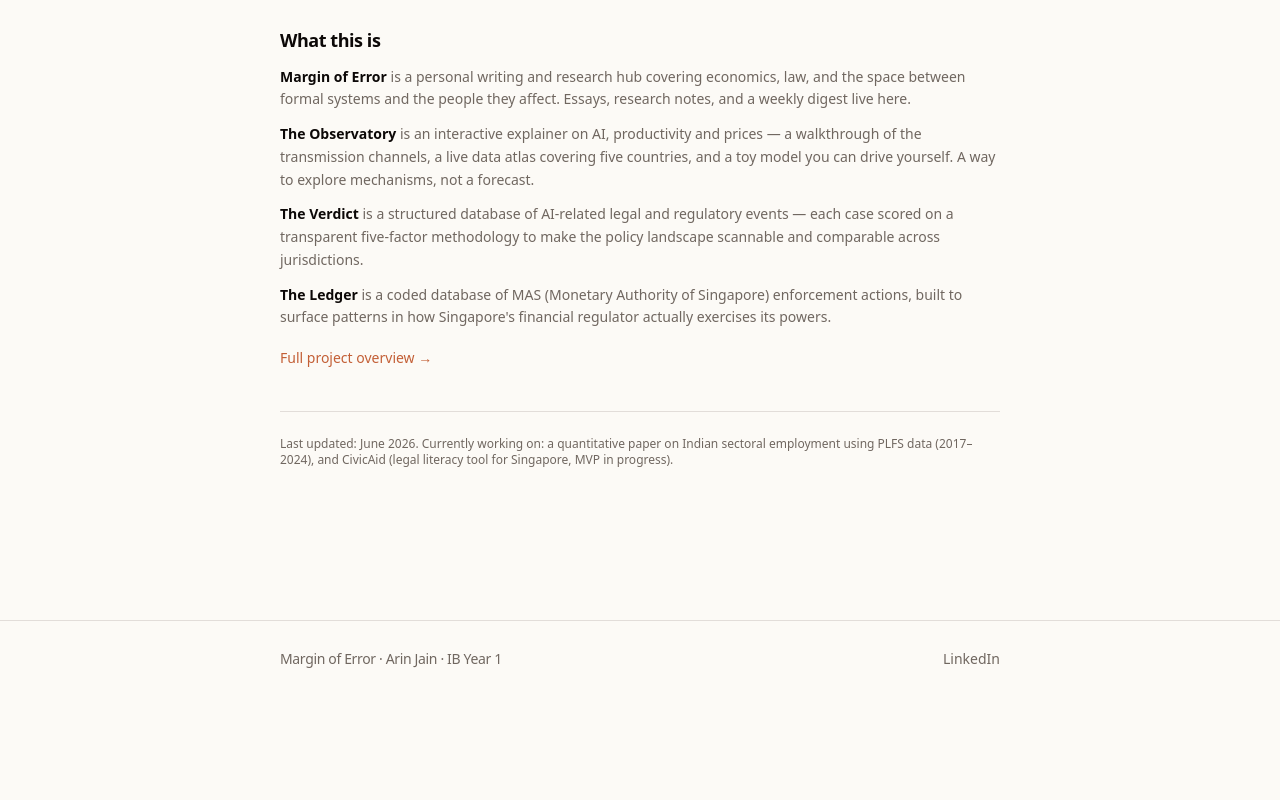
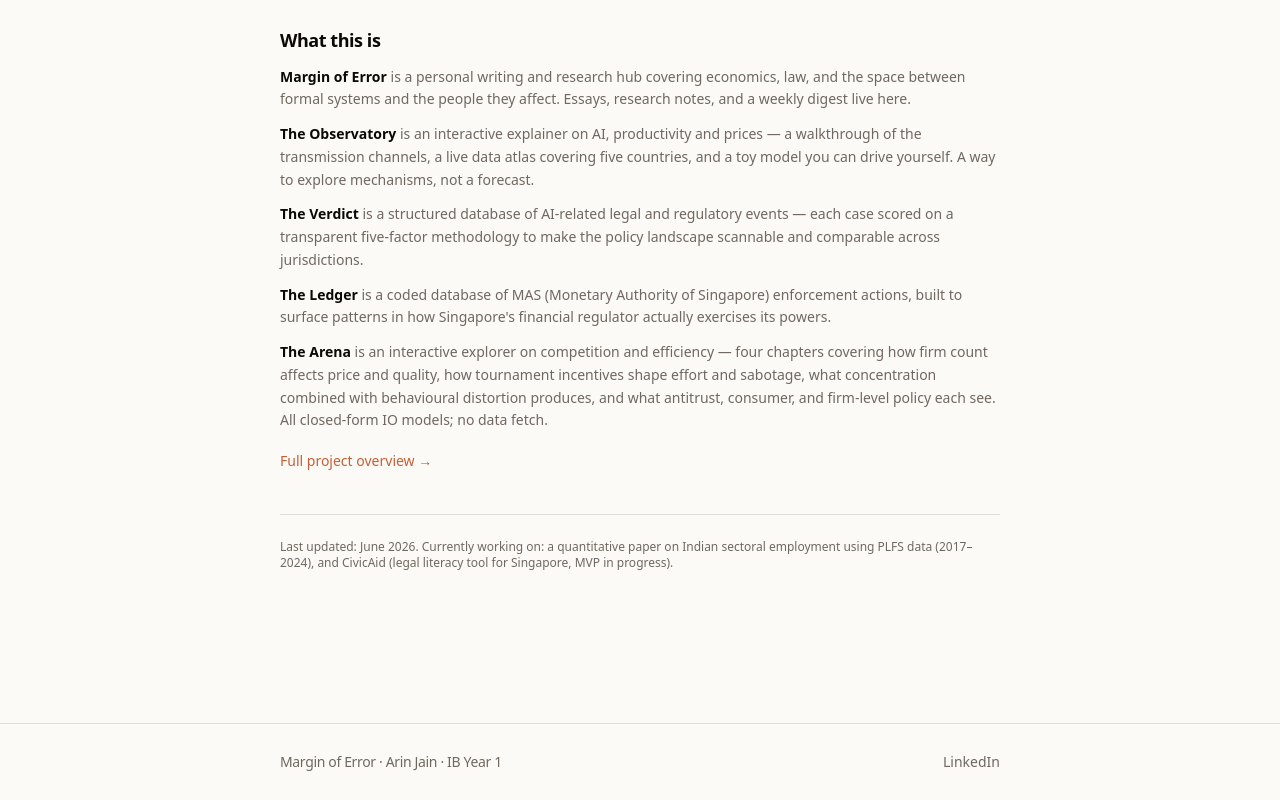
Before and after one commit to bobwrd/margin-of-error, a React (Vite) app: page / in a window 1280 px wide. Shown: the part 1748-2548 px from the top of the page. Before the commit the page ends 2445 px from the top, so only its background shows below. Built offline with nearby package versions, Linux system fonts and the light colour scheme.

Commit message:
feat: add Arena to homepage 'What this is' section

```diff
--- a/src/pages/Home.tsx
+++ b/src/pages/Home.tsx
@@ -141,11 +141,20 @@ export default function Home() {
           each case scored on a transparent five-factor methodology to make
           the policy landscape scannable and comparable across jurisdictions.
         </p>
-        <p className="text-sm text-muted-foreground leading-relaxed mb-4">
+        <p className="text-sm text-muted-foreground leading-relaxed mb-3">
           <strong className="text-foreground">The Ledger</strong> is a coded
           database of MAS (Monetary Authority of Singapore) enforcement
           actions, built to surface patterns in how Singapore's financial
           regulator actually exercises its powers.
+        </p>
+        <p className="text-sm text-muted-foreground leading-relaxed mb-4">
+          <strong className="text-foreground">The Arena</strong> is an
+          interactive explorer on competition and efficiency — four chapters
+          covering how firm count affects price and quality, how tournament
+          incentives shape effort and sabotage, what concentration combined
+          with behavioural distortion produces, and what antitrust, consumer,
+          and firm-level policy each see. All closed-form IO models; no data
+          fetch.
         </p>
         <Link
           to="/about"
```
